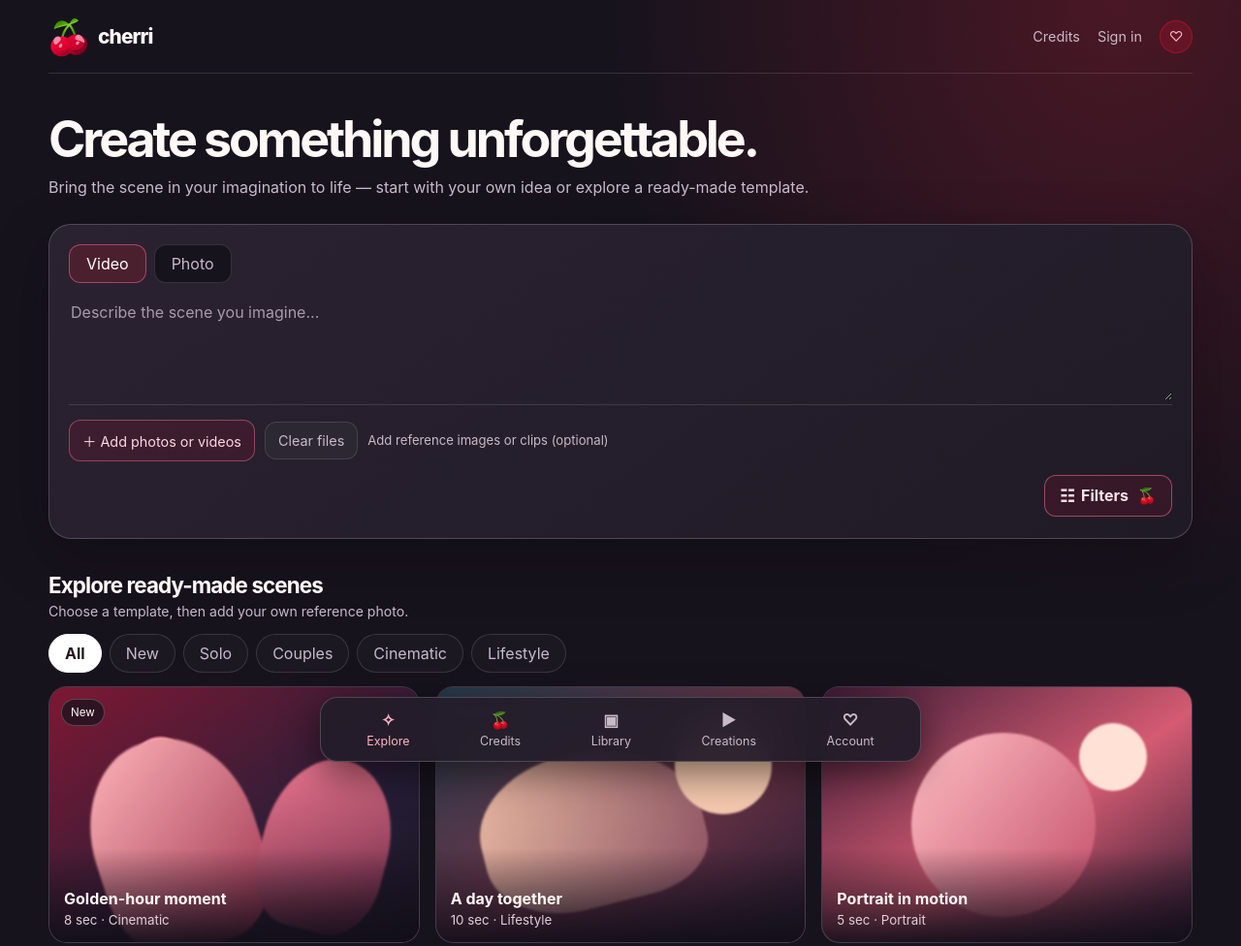
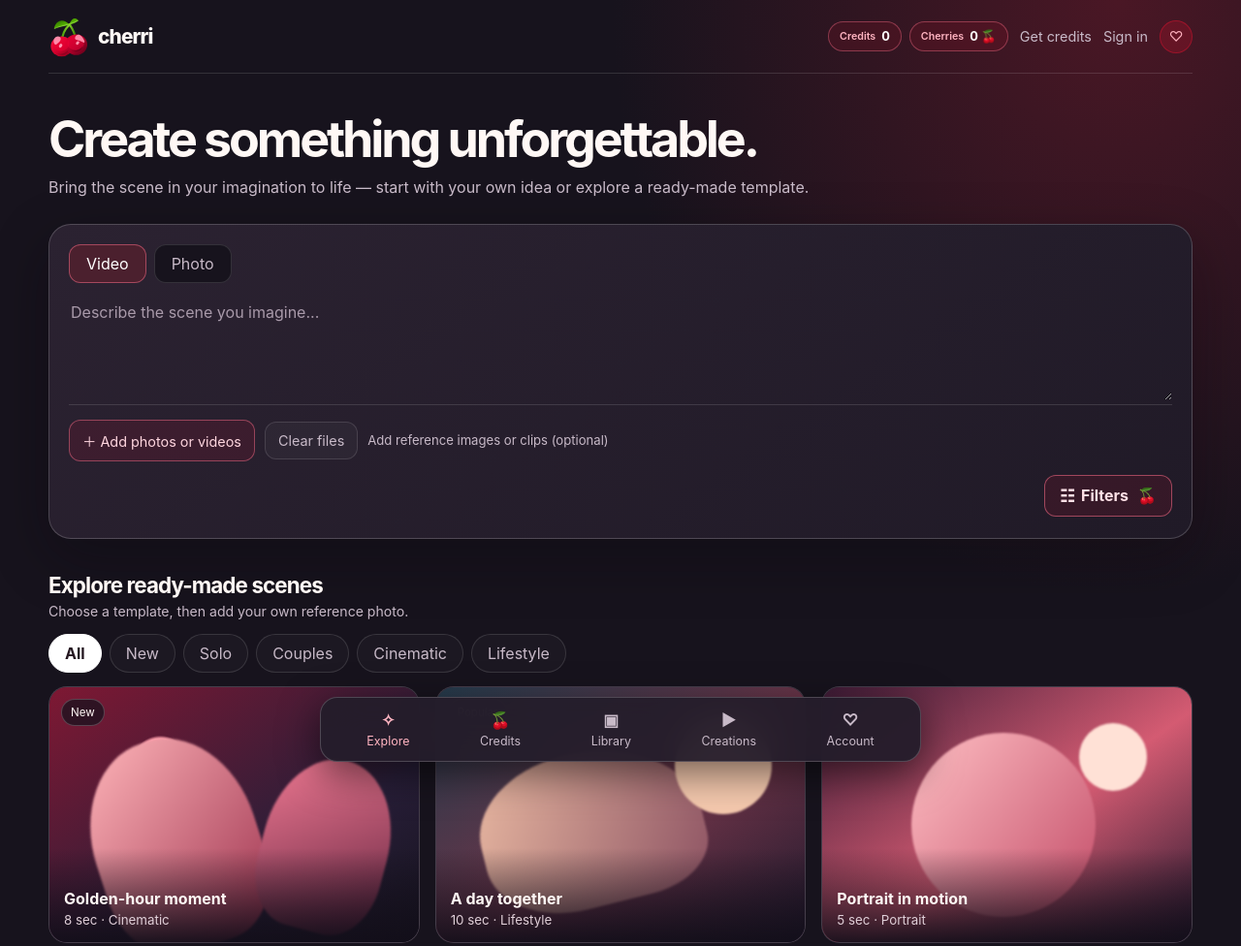
Before and after one commit to madspersson12-lab/Cherri, a plain HTML site: page explore.html in a window 1280 px wide. Shown: the top 976 px of the page at 97% size. Drawn offline with Linux system fonts and the light colour scheme.

Commit message:
Show demo credit and cherry balances on Explore

```diff
--- a/explore.html
+++ b/explore.html
@@ -6,7 +6,7 @@
 <style>
 :root{color-scheme:dark;--bg:#17131d;--panel:#241d2b;--panel2:#2d2434;--red:#ed1230;--deep:#ad0920;--pink:#ff718c;--text:#fff8f5;--muted:#c8bac8;--line:#ffffff20}
 *{box-sizing:border-box}body{margin:0;background:radial-gradient(ellipse at 90% 0%,#4a1725 0,transparent 32%),var(--bg);color:var(--text);font-family:Inter,ui-sans-serif,system-ui,-apple-system,"Segoe UI",sans-serif;padding-bottom:100px}a{color:inherit;text-decoration:none}button,input,textarea,select{font:inherit}.wrap{width:min(1180px,calc(100% - 36px));margin:auto}
-header{height:76px;border-bottom:1px solid var(--line);display:flex;align-items:center;justify-content:space-between}.brand{display:flex;align-items:center;gap:9px;font-weight:850;font-size:1.3rem;letter-spacing:-.04em}.brand img{width:42px;height:42px;object-fit:contain}.header-right{display:flex;align-items:center;gap:18px;color:var(--muted);font-size:.9rem}.avatar{width:34px;height:34px;border-radius:50%;display:grid;place-items:center;background:#ed123033;color:#ffb3c0;border:1px solid #ed123066}
+header{height:76px;border-bottom:1px solid var(--line);display:flex;align-items:center;justify-content:space-between}.brand{display:flex;align-items:center;gap:9px;font-weight:850;font-size:1.3rem;letter-spacing:-.04em}.brand img{width:42px;height:42px;object-fit:contain}.header-right{display:flex;align-items:center;gap:12px;color:var(--muted);font-size:.9rem}.balance-pills{display:flex;align-items:center;gap:8px}.balance-pill{display:inline-flex;align-items:center;gap:6px;padding:7px 11px;border:1px solid #ff718c66;border-radius:999px;background:#ed123018;color:#fff;font-size:.8rem;font-weight:750;white-space:nowrap}.balance-pill small{color:#ffb4c1;font-weight:600}.avatar{width:34px;height:34px;border-radius:50%;display:grid;place-items:center;background:#ed123033;color:#ffb3c0;border:1px solid #ed123066}
 h1{font-size:clamp(2rem,5vw,3.25rem);letter-spacing:-.06em;margin:36px 0 6px}.sub{color:var(--muted);margin:0 0 25px;line-height:1.55}
 .composer{border:1px solid #ffffff30;background:linear-gradient(145deg,#2b2231,#201a27);border-radius:23px;padding:20px;box-shadow:0 20px 60px #09060d55}
 .mode-row{display:flex;gap:8px;margin-bottom:16px}.pill{border:1px solid var(--line);border-radius:12px;padding:9px 17px;background:#17131d;color:var(--muted);cursor:pointer}.pill.active{background:#4b202e;border-color:#ff718c80;color:#fff}
@@ -25,10 +25,10 @@ h1{font-size:clamp(2rem,5vw,3.25rem);letter-spacing:-.06em;margin:36px 0 6px}.su
 .template-info{position:absolute;inset:auto 0 0;padding:42px 15px 15px;background:linear-gradient(transparent,#120e19eF)}.template-info strong{display:block}.template-info small{display:block;color:#e0cfd8;margin-top:4px}.tag{position:absolute;top:12px;left:12px;padding:6px 9px;border-radius:999px;background:#17131dbb;border:1px solid #ffffff35;font-size:.72rem}
 .bottom-nav{position:fixed;z-index:5;left:50%;transform:translateX(-50%);bottom:14px;width:min(620px,calc(100% - 24px));display:flex;justify-content:space-around;padding:11px;border:1px solid #ffffff30;border-radius:18px;background:#241d2bf2;box-shadow:0 12px 40px #0008;backdrop-filter:blur(18px)}.bottom-nav a{color:var(--muted);font-size:.78rem;display:flex;flex-direction:column;align-items:center;gap:4px;padding:2px 9px}.bottom-nav a.active{color:#ffb4c1}.bottom-nav b{font-size:1.05rem}
 @media(max-width:760px){.wrap{width:calc(100% - 28px)}.controls{grid-template-columns:1fr}header{height:66px}.controls{grid-template-columns:1fr 1fr}.grid{grid-template-columns:repeat(2,minmax(0,1fr));gap:11px}.template{min-height:220px}.composer{padding:15px}.composer-foot{align-items:flex-start;flex-direction:column}.generate{width:100%}.section-title{align-items:start;flex-direction:column}}
-@media(max-width:420px){.grid{grid-template-columns:1fr 1fr}.template{min-height:190px}.header-right{gap:10px}}
+@media(max-width:520px){.header-right{gap:7px}.balance-pills{gap:5px}.balance-pill{padding:6px 8px;font-size:.72rem}.header-right>a[href='auth.html?mode=signin']{display:none}}@media(max-width:420px){.grid{grid-template-columns:1fr 1fr}.template{min-height:190px}}
 </style></head>
 <body><div class="wrap">
-<header><a class="brand" href="index.html"><img src="cherri-logo.svg" alt="">cherri</a><div class="header-right"><a href="credits.html">Credits</a><a href="auth.html?mode=signin">Sign in</a><a class="avatar" href="auth.html?mode=signup" aria-label="Account">♡</a></div></header>
+<header><a class="brand" href="index.html"><img src="cherri-logo.svg" alt="">cherri</a><div class="header-right"><div class="balance-pills" aria-label="Your demo balance"><span class="balance-pill"><small>Credits</small><strong id="header-credits">0</strong></span><span class="balance-pill"><small>Cherries</small><strong id="header-cherries">0 🍒</strong></span></div><a href="credits.html">Get credits</a><a href="auth.html?mode=signin">Sign in</a><a class="avatar" href="auth.html?mode=signup" aria-label="Account">♡</a></div></header>
 <main>
 <h1>Create something unforgettable.</h1><p class="sub">Bring the scene in your imagination to life — start with your own idea or explore a ready-made template.</p>
 <section class="composer" aria-label="Creation setup">
@@ -63,6 +63,7 @@ h1{font-size:clamp(2rem,5vw,3.25rem);letter-spacing:-.06em;margin:36px 0 6px}.su
 </main></div>
 <nav class="bottom-nav" aria-label="Main navigation"><a class="active" href="explore.html"><b>✧</b>Explore</a><a href="credits.html"><b>🍒</b>Credits</a><a href="auth.html?mode=signin"><b>▣</b>Library</a><a href="auth.html?mode=signin"><b>▶</b>Creations</a><a href="auth.html?mode=signin"><b>♡</b>Account</a></nav>
 <script>
+const demoBalance=Number(localStorage.getItem('cherriDemoBalance')||0);document.getElementById('header-credits').textContent=demoBalance.toLocaleString();document.getElementById('header-cherries').textContent=demoBalance.toLocaleString()+' 🍒';
 document.querySelectorAll('[data-mode]').forEach(b=>b.addEventListener('click',()=>{document.querySelectorAll('[data-mode]').forEach(x=>x.classList.toggle('active',x===b));document.querySelector('.prompt').placeholder=b.dataset.mode==='Video'?'Describe the video scene you imagine...':'Describe the image you imagine...';}));
 const input=document.getElementById('media'),preview=document.getElementById('file-preview'),status=document.getElementById('upload-status');let urls=[];
 function clearFiles(){urls.forEach(URL.revokeObjectURL);urls=[];preview.innerHTML='';preview.style.display='none';input.value='';status.textContent='Add reference images or clips (optional)';}
```
